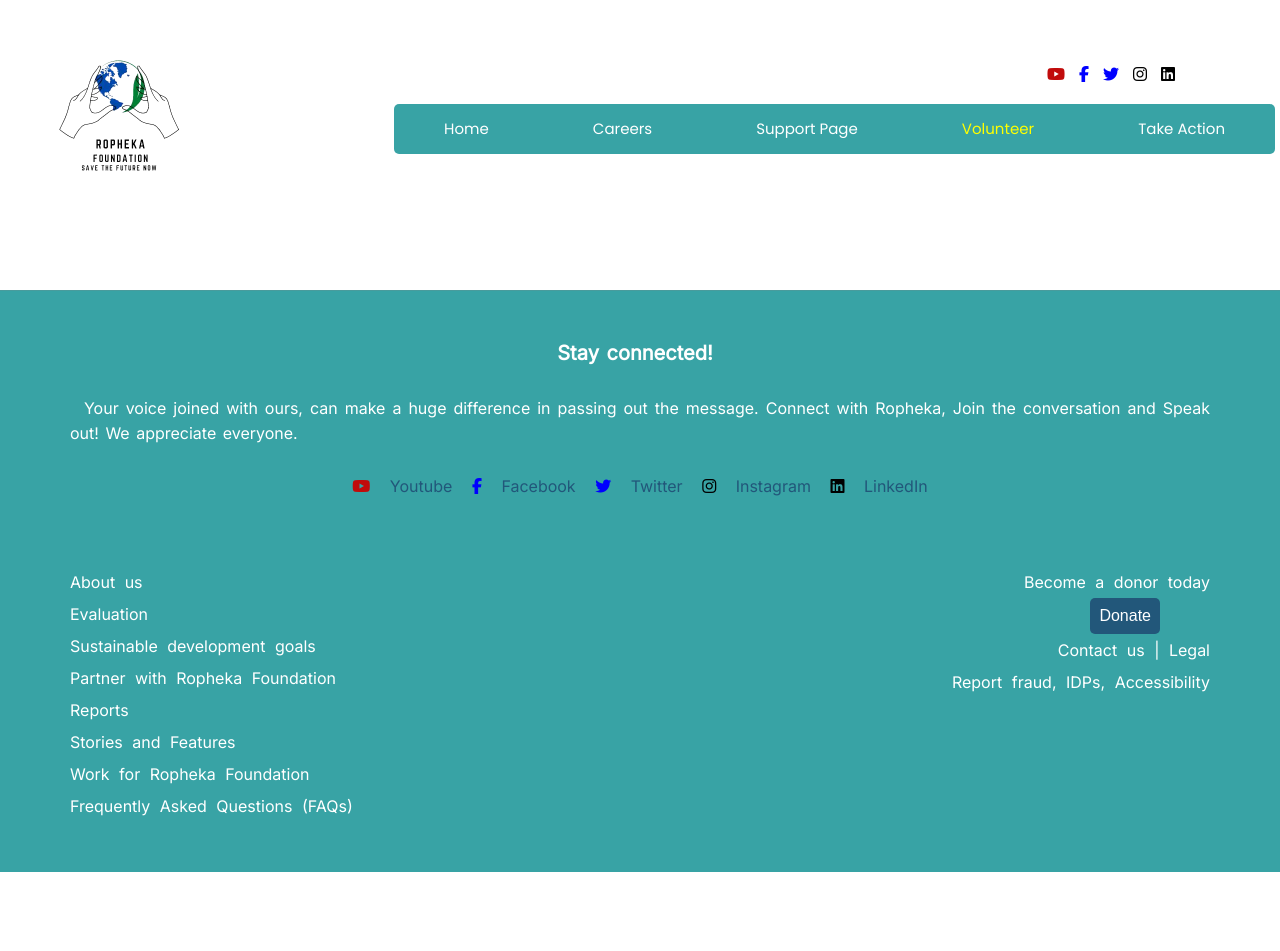
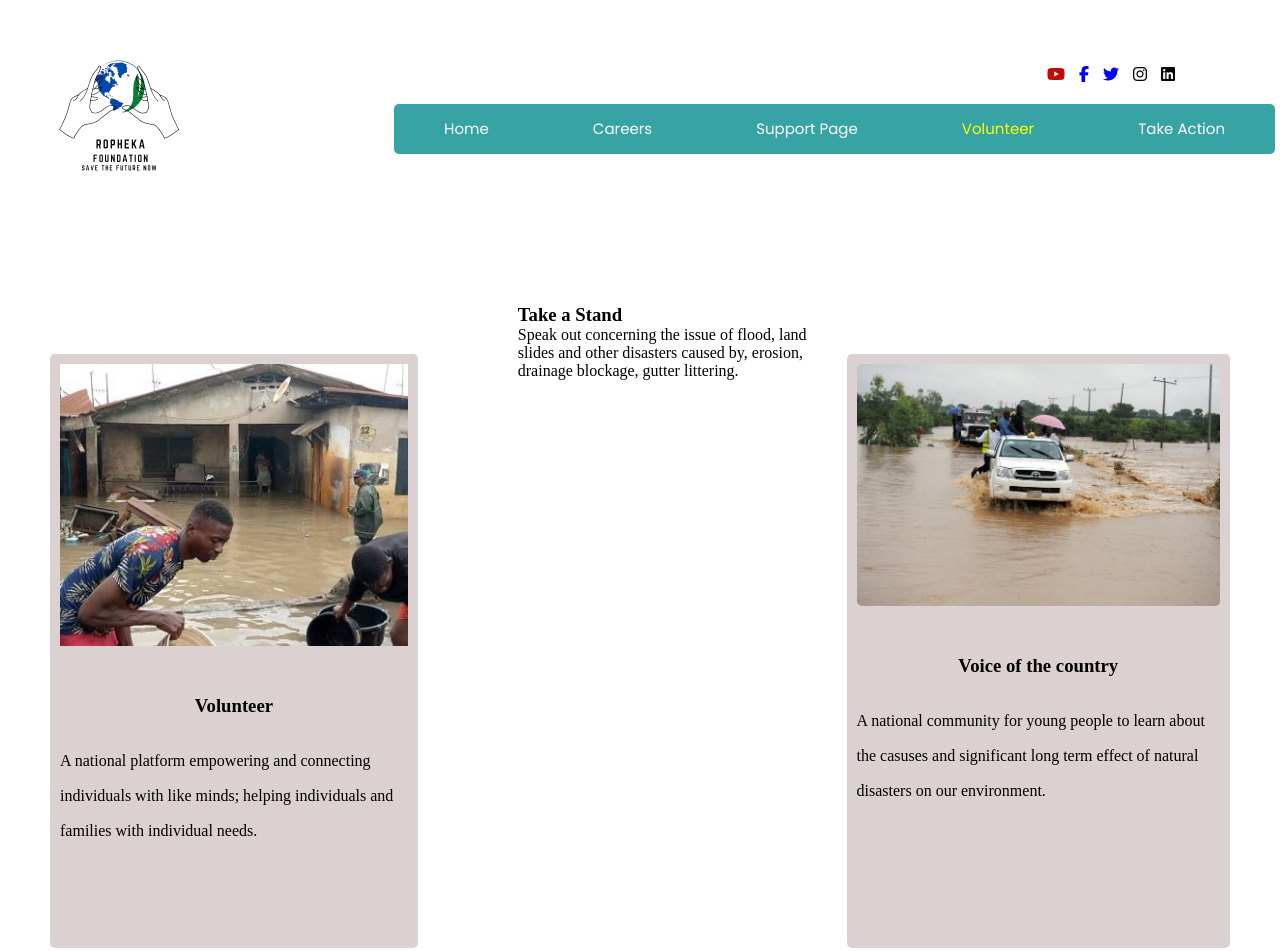
Before and after one commit to Adeboye22/Portfolio_project-1, a plain HTML site: page volunteer.html in a window 1280 px wide. Shown: the top 951 px of the page. Before the commit the page ends 872 px from the top, so only its background shows below. Drawn offline with Linux system fonts and the light colour scheme.

Commit message:
ropheka foundation

```diff
--- a/volunteer.css
+++ b/volunteer.css
@@ -9,3 +9,51 @@
 body{
     margin:0px;
 }
+section{
+    padding:50px;
+    display:flex;
+    width:100%;
+    justify-content: center;
+}
+div.vol{
+    background-color: rgb(219, 209, 209);
+    margin-top:50px;
+    border-radius: 5px;
+    padding-bottom:100px;
+    padding-left: 10px;
+    padding-right: 10px;
+    line-height: 35px;
+}
+div.vol img{
+    width:100%;
+    margin-top: 10px;
+}
+div.vol h3{
+    text-align: center;
+    margin-top:30px;
+    margin-bottom: 20px;
+}
+div.TAS{
+    margin-left:100px;
+
+}
+div.VOTC{
+    margin-top:50px;
+    background-color: rgb(219, 209, 209);
+    margin-top:50px;
+    border-radius: 5px;
+    padding-bottom:100px;
+    padding-left: 10px;
+    padding-right:10px;
+    line-height: 35px
+}
+div.VOTC img{
+    width: 100%;
+    margin-top: 10px;
+    border-radius:5px;
+}
+div.VOTC h3{
+    text-align: center;
+    margin-top:30px;
+    margin-bottom: 20px;
+}
--- a/volunteer.html
+++ b/volunteer.html
@@ -14,6 +14,7 @@
     <script src="https://kit.fontawesome.com/a7dd0047e5.js" crossorigin="anonymous"></script>
 </head>
 <body>
+<!--     header codes go here     -->
     <header>
         <nav>
             <img src="Images/Logo_rophekaFoundation.png" alt="Ropheka Foundation" class="logo" height=250px>
@@ -35,6 +36,31 @@
             </div>
         </nav>
     </header>
+    <!--       The page content codes go here-->
+    <section>
+        <div class="vol">
+            <img src="Images/floodImage-3.jpeg" alt="" sizes="" srcset="">
+            <h3>Volunteer</h3>
+            <span> A national platform empowering and connecting individuals with like minds; helping
+                individuals and families with individual needs.
+            </span>
+        </div>
+        <div class="TAS">
+            <h3>Take a Stand</h3>
+            <span>Speak out concerning the issue of flood, land slides and other disasters caused by,
+                erosion, drainage blockage, gutter littering.
+            </span>
+        </div>
+        <div class="VOTC">
+            <img src="Images/floodImage-2.jpeg" alt="flooding in NIgeria" srcset="">
+            <h3>Voice of the country</h3>
+            <span>
+                A national community for young people to learn about the casuses and significant
+                long term effect of natural disasters on our environment.
+            </span>
+        </div>
+    </section>
+    <!--       Footer codes go here        -->
     <footer>
         <div class="footer_1">
             Stay connected!
```
